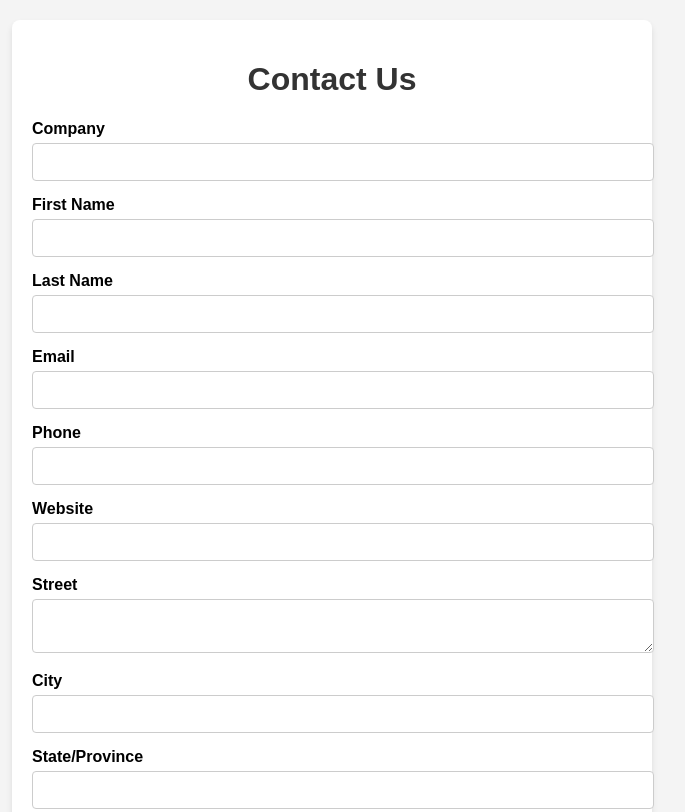
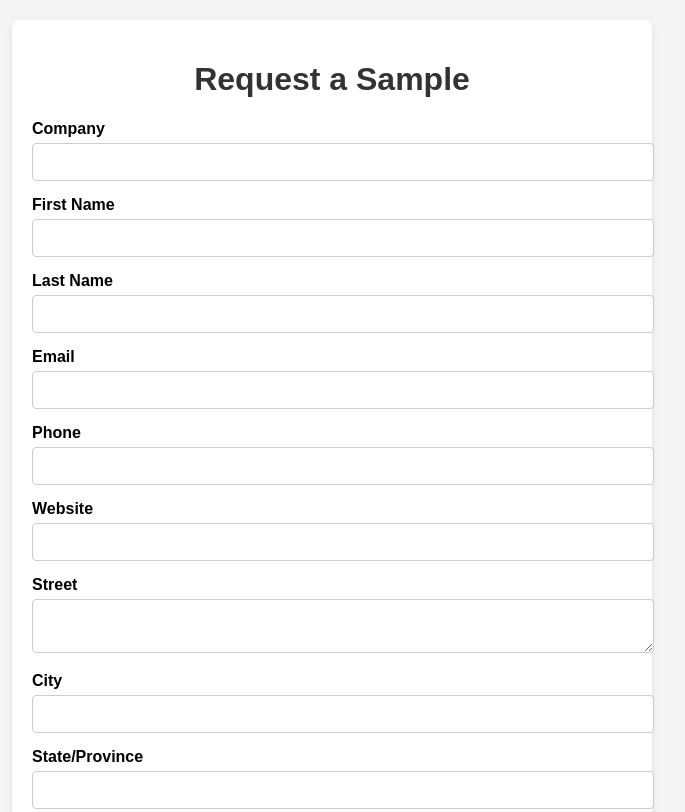
Before and after one commit to bartekGerent/webtolead, a plain HTML site: page index.html in a window 1280 px wide. Shown: the top 812 px of the page, without its empty margins (308-993 px from the left). Drawn offline with Linux system fonts and the light colour scheme.

Commit message:
Update index.html
updating form title to request a sample

```diff
--- a/index.html
+++ b/index.html
@@ -55,7 +55,7 @@
 </head>
 <body>
     <div class="container">
-        <h1>Contact Us</h1>
+        <h1>Request a Sample</h1>
         <form action="https://webto.salesforce.com/servlet/servlet.WebToLead?encoding=UTF-8&orgId=00DKd000007VqmP" method="POST">
             <input type="hidden" name="oid" value="00DKd000007VqmP">
             <input type="hidden" name="retURL" value="http://www.google.com">
```
